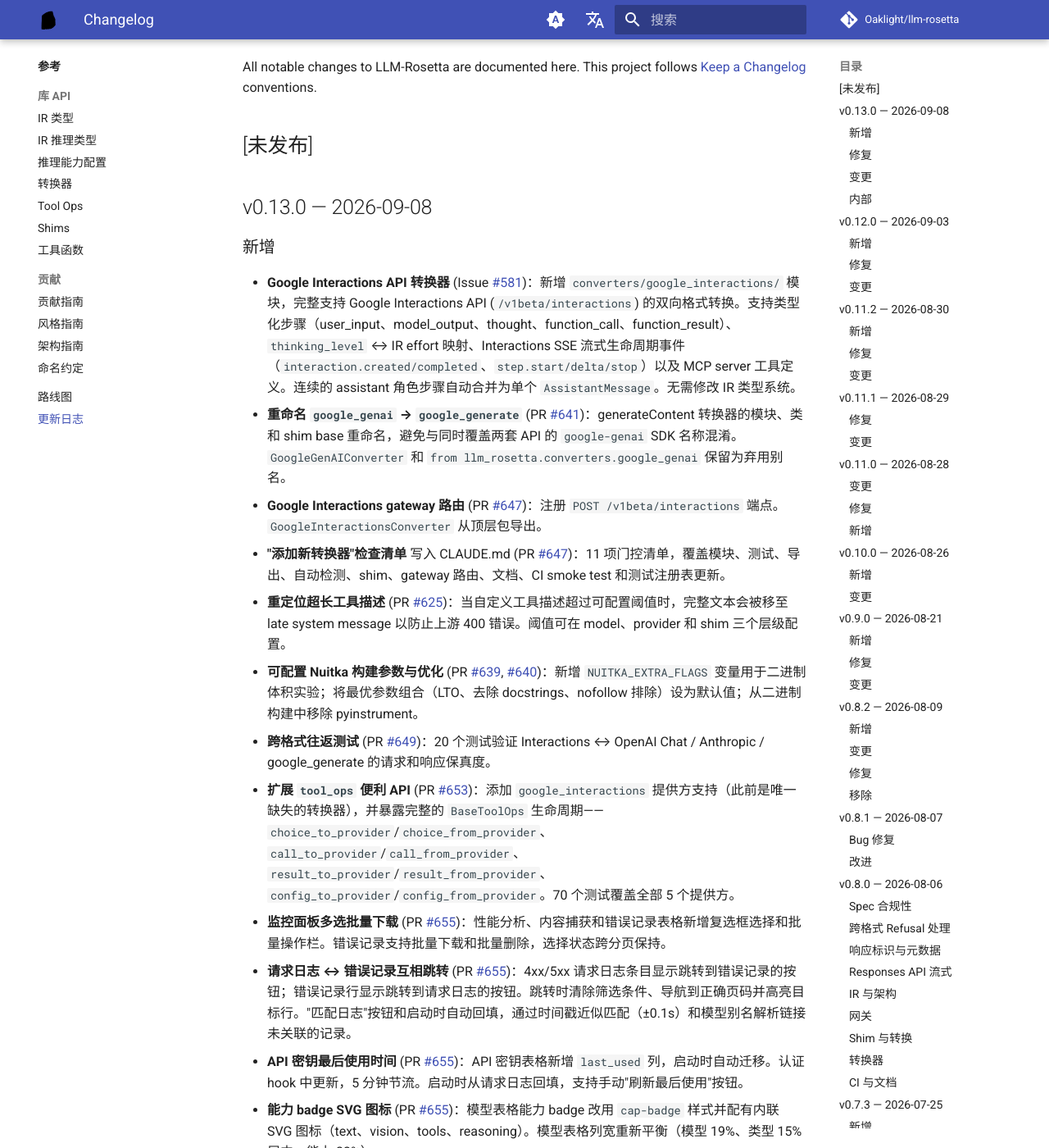
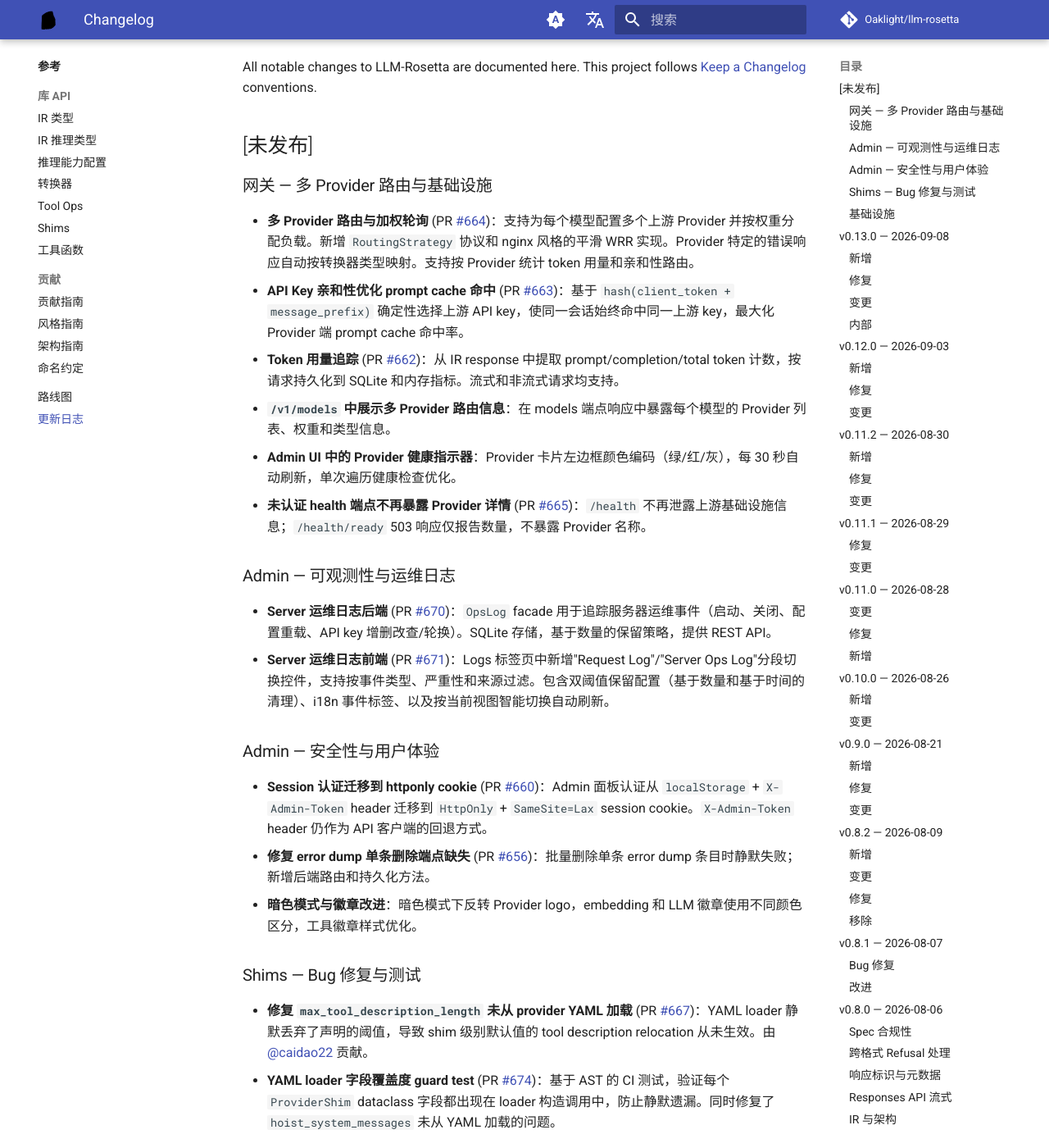
Before and after one commit to Oaklight/llm-rosetta, an MkDocs documentation site: the page built from docs/changelog.md, in a window 1280 px wide and 1400 px high, scrolled down 203 px. Shown: the whole window at 82% size. Built offline with MkDocs 1.6.1 and Material for MkDocs 9.7.7, drawn with Linux system fonts in a browser that asks for light colours; comment, search, counter and statistics services are not loaded; some of the changed text lies outside the part shown.

Commit message:
docs: add [未发布] changelog entries since v0.13.0

```diff
--- a/docs/changelog.md
+++ b/docs/changelog.md
@@ -7,6 +7,36 @@
 All notable changes to LLM-Rosetta are documented here. This project follows [Keep a Changelog](https://keepachangelog.com/) conventions.
 
 ## [未发布]
+
+### 网关 — 多 Provider 路由与基础设施
+
+- **多 Provider 路由与加权轮询** (PR [#664](https://github.com/Oaklight/llm-rosetta/pull/664))：支持为每个模型配置多个上游 Provider 并按权重分配负载。新增 `RoutingStrategy` 协议和 nginx 风格的平滑 WRR 实现。Provider 特定的错误响应自动按转换器类型映射。支持按 Provider 统计 token 用量和亲和性路由。
+- **API Key 亲和性优化 prompt cache 命中** (PR [#663](https://github.com/Oaklight/llm-rosetta/pull/663))：基于 `hash(client_token + message_prefix)` 确定性选择上游 API key，使同一会话始终命中同一上游 key，最大化 Provider 端 prompt cache 命中率。
+- **Token 用量追踪** (PR [#662](https://github.com/Oaklight/llm-rosetta/pull/662))：从 IR response 中提取 prompt/completion/total token 计数，按请求持久化到 SQLite 和内存指标。流式和非流式请求均支持。
+- **`/v1/models` 中展示多 Provider 路由信息**：在 models 端点响应中暴露每个模型的 Provider 列表、权重和类型信息。
+- **Admin UI 中的 Provider 健康指示器**：Provider 卡片左边框颜色编码（绿/红/灰），每 30 秒自动刷新，单次遍历健康检查优化。
+- **未认证 health 端点不再暴露 Provider 详情** (PR [#665](https://github.com/Oaklight/llm-rosetta/pull/665))：`/health` 不再泄露上游基础设施信息；`/health/ready` 503 响应仅报告数量，不暴露 Provider 名称。
+
+### Admin — 可观测性与运维日志
+
+- **Server 运维日志后端** (PR [#670](https://github.com/Oaklight/llm-rosetta/pull/670))：`OpsLog` facade 用于追踪服务器运维事件（启动、关闭、配置重载、API key 增删改查/轮换）。SQLite 存储，基于数量的保留策略，提供 REST API。
+- **Server 运维日志前端** (PR [#671](https://github.com/Oaklight/llm-rosetta/pull/671))：Logs 标签页中新增"Request Log"/"Server Ops Log"分段切换控件，支持按事件类型、严重性和来源过滤。包含双阈值保留配置（基于数量和基于时间的清理）、i18n 事件标签、以及按当前视图智能切换自动刷新。
+
+### Admin — 安全性与用户体验
+
+- **Session 认证迁移到 httponly cookie** (PR [#660](https://github.com/Oaklight/llm-rosetta/pull/660))：Admin 面板认证从 `localStorage` + `X-Admin-Token` header 迁移到 `HttpOnly` + `SameSite=Lax` session cookie。`X-Admin-Token` header 仍作为 API 客户端的回退方式。
+- **修复 error dump 单条删除端点缺失** (PR [#656](https://github.com/Oaklight/llm-rosetta/pull/656))：批量删除单条 error dump 条目时静默失败；新增后端路由和持久化方法。
+- **暗色模式与徽章改进**：暗色模式下反转 Provider logo，embedding 和 LLM 徽章使用不同颜色区分，工具徽章样式优化。
+
+### Shims — Bug 修复与测试
+
+- **修复 `max_tool_description_length` 未从 provider YAML 加载** (PR [#667](https://github.com/Oaklight/llm-rosetta/pull/667))：YAML loader 静默丢弃了声明的阈值，导致 shim 级别默认值的 tool description relocation 从未生效。由 [@caidao22](https://github.com/caidao22) 贡献。
+- **YAML loader 字段覆盖度 guard test** (PR [#674](https://github.com/Oaklight/llm-rosetta/pull/674))：基于 AST 的 CI 测试，验证每个 `ProviderShim` dataclass 字段都出现在 loader 构造调用中，防止静默遗漏。同时修复了 `hoist_system_messages` 未从 YAML 加载的问题。
+
+### 基础设施
+
+- **Zerodep 自动更新 CI workflow** (PR [#657](https://github.com/Oaklight/llm-rosetta/pull/657))：自动化更新 vendored zerodep 模块的 workflow。
+- **更新 vendored zerodep 模块** (PR [#658](https://github.com/Oaklight/llm-rosetta/pull/658))。
 
 ## v0.13.0 — 2026-09-08
 
```
